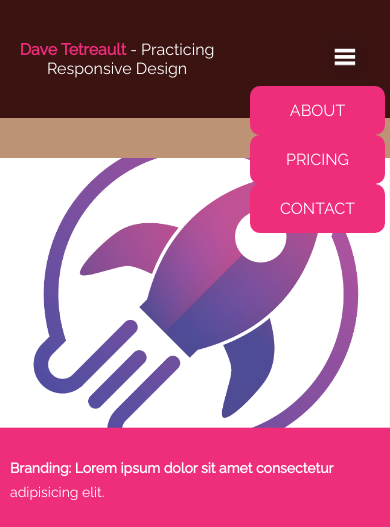
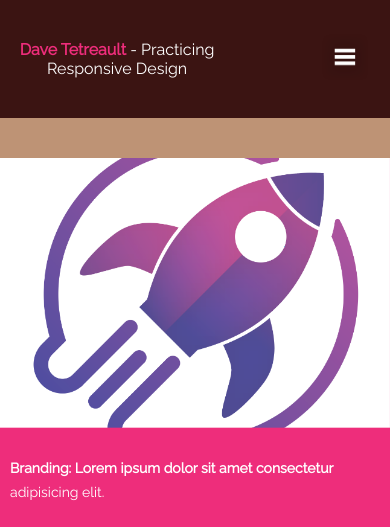
Before and after one commit to davetetreault221/Responsive-Web-Design, a PHP site: page /index.html in a window 390 px wide. Shown: the top 527 px of the page. Run offline with PHP 8.4, Linux system fonts and the light colour scheme.

Commit message:
Closing the Nav Bar in Mobile

```diff
--- a/index.html
+++ b/index.html
@@ -31,7 +31,7 @@
 
                 <img src="./images/burger.png" class="burger-menu">
 
-                <div class="mob-nav">
+                <div class="mob-nav" style="display: none;">
                     <a href="#" class="nav-button">ABOUT</a>
                     <a href="#" class="nav-button">PRICING</a>
                     <a href="#" class="nav-button">CONTACT</a>
--- a/style.css
+++ b/style.css
@@ -8,6 +8,10 @@ body{
 }
 
 .mob-wrapper {
+    display: none;
+}
+
+.mob-nav {
     display: none;
 }
 
```
